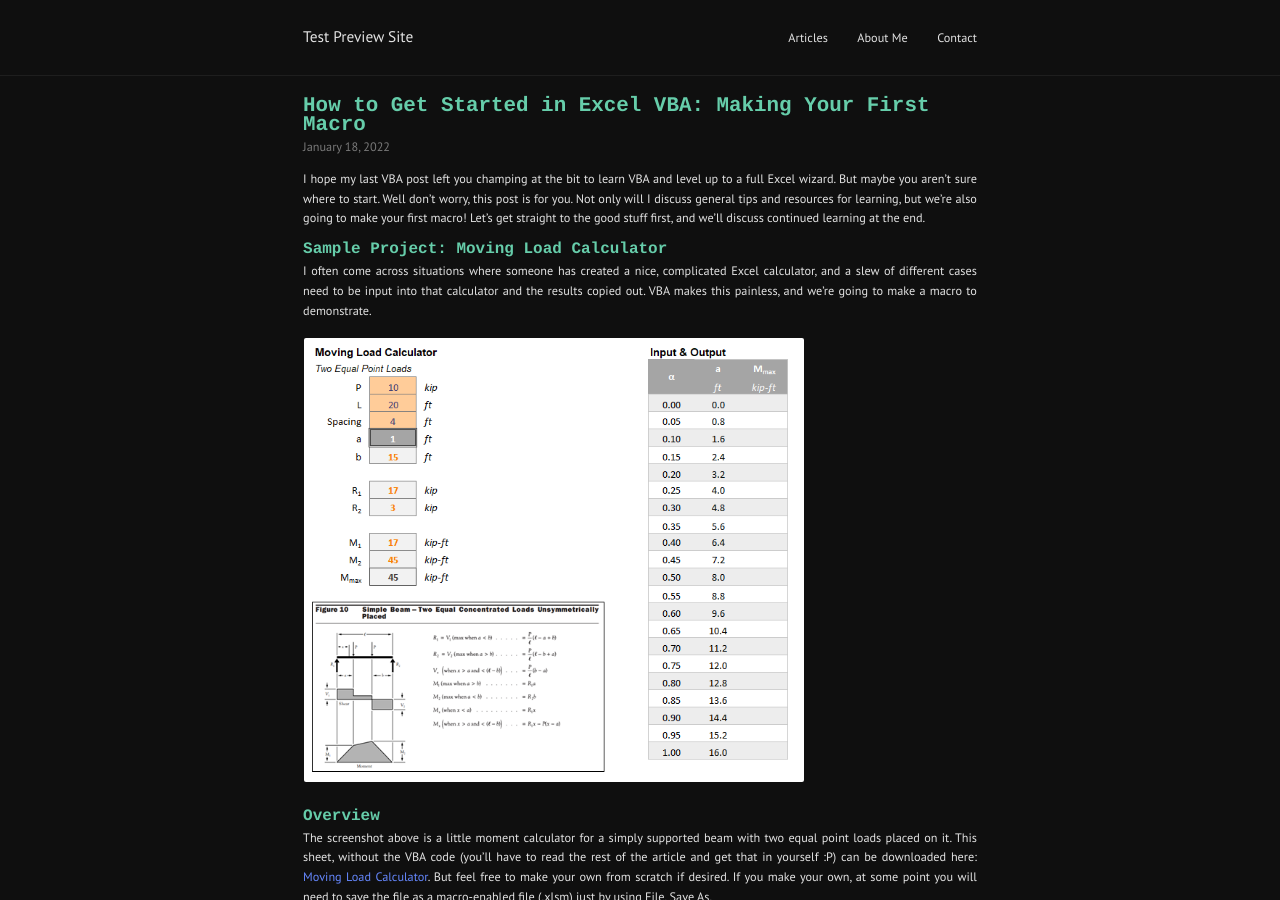
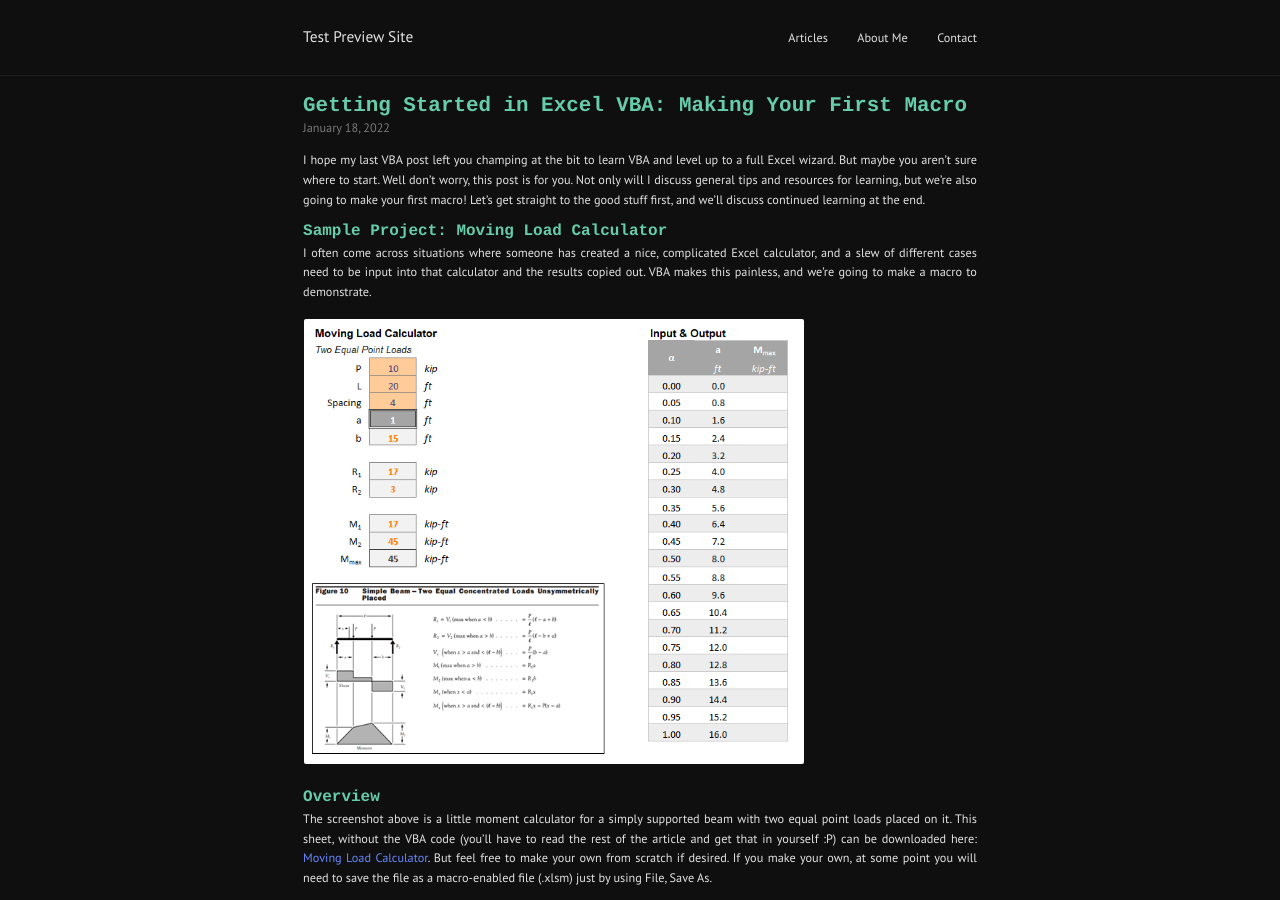
Before and after one commit to labeattie/testpreviewsite, a Jekyll site: the page built from _posts/2022-01-18-how-to-get-started-in-vba.md, in a window 1280 px wide and 900 px high. Built offline with Jekyll 4.4.1, drawn with Linux system fonts in a browser that asks for light colours.

Commit message:
title change

```diff
--- a/_posts/2022-01-18-how-to-get-started-in-vba.md
+++ b/_posts/2022-01-18-how-to-get-started-in-vba.md
@@ -1,5 +1,5 @@
 ---
-title: "How to Get Started in Excel VBA: Making Your First Macro"
+title: "Getting Started in Excel VBA: Making Your First Macro"
 layout: post
 categories: excel, vba
 ---
```
